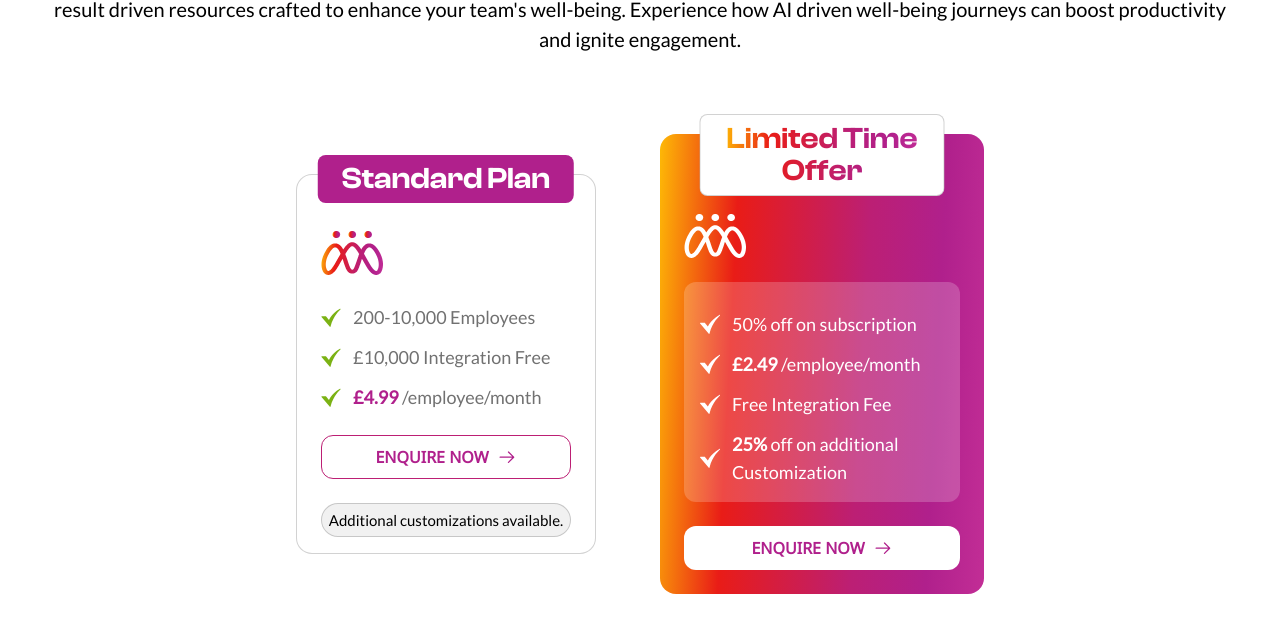
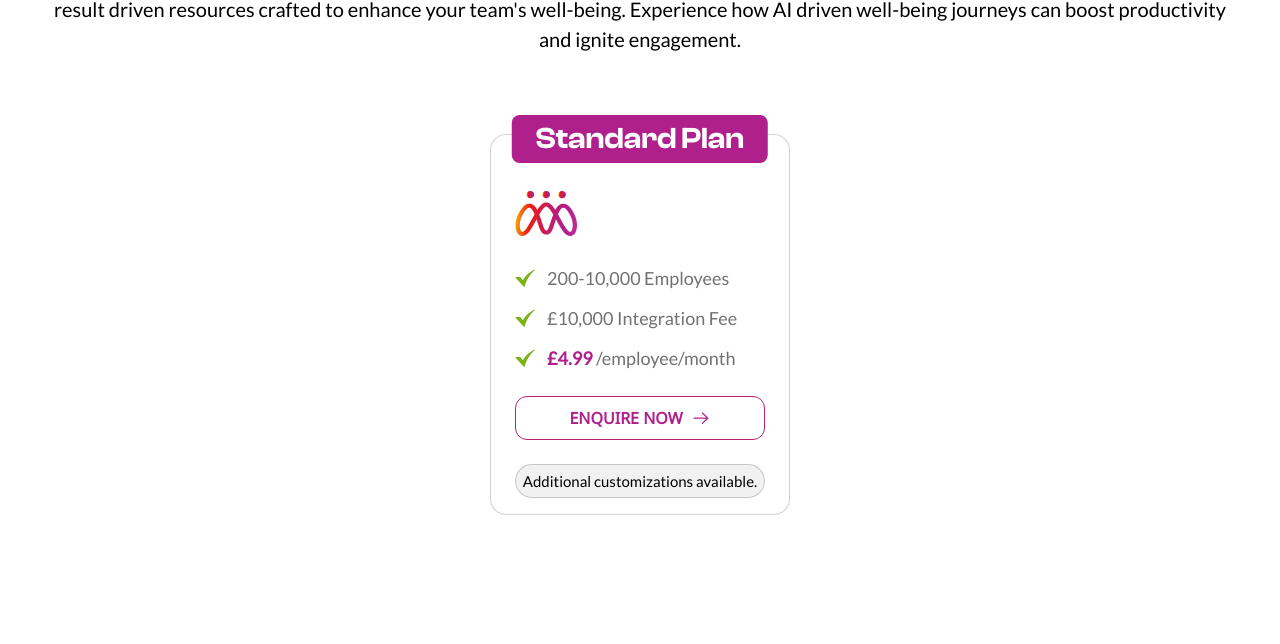
Before and after one commit to Aliraza1125/ime-frontend, a Next.js app: page / in a window 1280 px wide. Shown: the part 6095-6739 px from the top of the page. Built offline with nearby package versions, Linux system fonts and the light colour scheme.

Commit message:
remove limited time offer

```diff
--- a/src/component/PlanSection.js
+++ b/src/component/PlanSection.js
@@ -55,7 +55,7 @@ const PlanSection = () => {
 
                         <div className="flex flex-col mt-4">
                             <PlanFeature icon="/Images/standarPlanTick.svg" text="200-10,000 Employees" />
-                            <PlanFeature icon="/Images/standarPlanTick.svg" text="£10,000 Integration Free" />
+                            <PlanFeature icon="/Images/standarPlanTick.svg" text="£10,000 Integration Fee" />
                             <PlanFeature icon="/Images/standarPlanTick.svg" text="£4.99 /employee/month" isPrice={true} priceColor="text-[#B0208C]" />
                         </div>
 
@@ -74,7 +74,7 @@ const PlanSection = () => {
                     </div>
 
                     {/* Limited Time Offer */}
-                    <div className="relative bg-theme-gradient w-full max-w-[324px] rounded-2xl p-4 sm:p-6 flex flex-col">
+                    {/* <div className="relative bg-theme-gradient w-full max-w-[324px] rounded-2xl p-4 sm:p-6 flex flex-col">
                         <div className="absolute -top-5 left-1/2 -translate-x-1/2 bg-white border border-[#1E1E1E]/20 rounded-lg py-2 px-4 sm:px-6">
                             <h2 className="text-xl sm:text-2xl lg:text-[30px] font-semibold leading-tight text-center bg-theme-gradient bg-clip-text text-transparent w-[195px]">
                                 Limited Time Offer
@@ -110,7 +110,7 @@ const PlanSection = () => {
                         >
                             ENQUIRE NOW <GoArrowRight className="w-5 h-5" />
                         </button>
-                    </div>
+                    </div> */}
                 </div>
             </div>
         </div>
```
